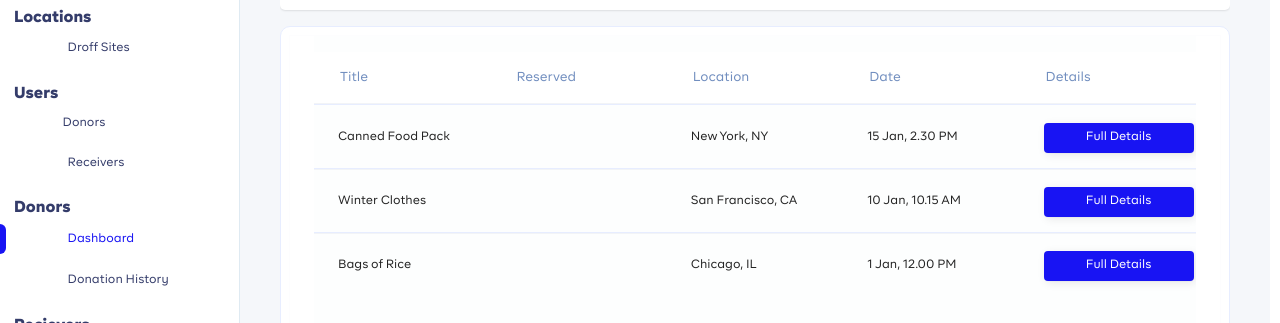
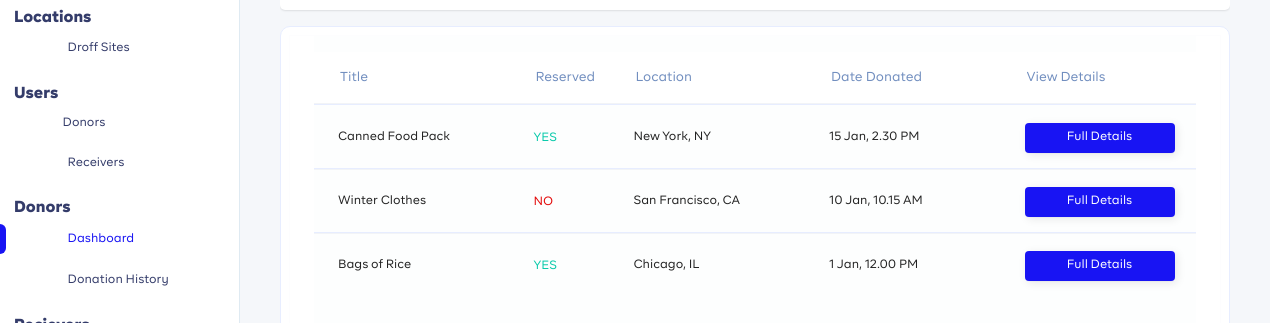
Before and after one commit to AJFX-01/sharebite, a React (Vite) app: page /donor in a window 1280 px wide. Shown: the part 255-578 px from the top of the page. Built offline with nearby package versions, Linux system fonts and the light colour scheme; some icons are missing.

Commit message:
feat: reserve donation

```diff
--- a/src/components/donor/DonationDetails.tsx
+++ b/src/components/donor/DonationDetails.tsx
@@ -3,7 +3,7 @@ import ImageUpload from 'components/base/ImageUpload';
 import Details from './DetailsComponents';
 import { dateFormatFromUTC, transformBool } from 'helpers/utils';
 
-const DonationView = ({ onClose, donation }: DonationProofUploadProps) => {
+const DonationView = ({ onClose, donation, mode }: DonationViewProps) => {
   // const handleAddHeader = () => {
   //   setHeaders([...headers, { key: '', value: '' }]);
   // };
@@ -136,7 +136,8 @@ const DonationView = ({ onClose, donation }: DonationProofUploadProps) => {
             </>
           </Grid>
         </Box>
-        {/* <Box
+        {mode === 'Reserved' && (
+          <Box
             sx={{
               mt: 3,
               mb: 0,
@@ -155,10 +156,11 @@ const DonationView = ({ onClose, donation }: DonationProofUploadProps) => {
                   width: 150,
                 }}
               >
-              Upload
+                Reserve
               </Button>
             </Stack>
-        </Box> */}
+          </Box>
+        )}
       </Box>
     </>
   );
--- a/src/components/donor/DonationHistory.tsx
+++ b/src/components/donor/DonationHistory.tsx
@@ -44,16 +44,9 @@ const DonationHistory = () => {
       hideable: false,
     },
     {
-      field: 'description',
-      headerName: 'Description',
-      flex: 1,
-      minWidth: 200,
-      hideable: false,
-    },
-    {
       field: 'is_reserved',
       headerName: 'Reserved',
-      minWidth: 20,
+      maxWidth: 100,
       hideable: false,
       renderCell: (params) => {
         const color =
@@ -71,7 +64,7 @@ const DonationHistory = () => {
     {
       field: 'is_deleivered',
       headerName: 'Delivered',
-      minWidth: 20,
+      maxWidth: 100,
       hideable: false,
       renderCell: (params) => {
         const color =
@@ -96,7 +89,7 @@ const DonationHistory = () => {
       field: 'created_at',
       headerName: 'Date',
       flex: 1,
-      minWidth: 120,
+      minWidth: 100,
       hideable: false,
       renderCell: (params) => <>{dateFormatFromUTC(params.value)}</>,
     },
@@ -104,7 +97,7 @@ const DonationHistory = () => {
       field: '',
       headerName: 'Proof',
       flex: 1,
-      minWidth: 150,
+      minWidth: 100,
       hideable: false,
       renderCell: (params) => {
         if (params.row.proof === undefined || params.row.proof === null) {
--- a/src/components/donor/DonationList.tsx
+++ b/src/components/donor/DonationList.tsx
@@ -6,7 +6,7 @@ import {
   GridRowsProp,
   GridValidRowModel,
 } from '@mui/x-data-grid';
-import { dateFormatFromUTC } from 'helpers/utils';
+import { dateFormatFromUTC, toUpperCase, transformBool } from 'helpers/utils';
 import NoData from '../../components/base/NoData';
 // import IconifyIcon from 'components/base/IconifyIcon';
 import { useState, MouseEvent, useEffect } from 'react';
@@ -91,17 +91,19 @@ const DonationListings = () => {
       field: 'is_reserved',
       headerName: 'Reserved',
       flex: 1,
-      minWidth: 50,
+      maxWidth: 100,
       hideable: false,
       renderCell: (params) => {
         const color =
-          params.row.status === 'TRUE'
+          toUpperCase(params.row.is_reserved) === 'TRUE'
             ? '#06c9a9'
-            : params.row.status === 'FALSE'
-              ? '#0047CC'
-              : '#e30707';
+            : '#e30707';
 
-        return <Typography color={color}>{params.row.status}</Typography>;
+        return (
+          <Typography color={color}>
+            {transformBool(params.row.is_reserved)}
+          </Typography>
+        );
       },
     },
     {
@@ -113,7 +115,7 @@ const DonationListings = () => {
     },
     {
       field: 'created_at',
-      headerName: 'Date',
+      headerName: 'Date Donated',
       flex: 1,
       minWidth: 100,
       hideable: false,
@@ -121,7 +123,7 @@ const DonationListings = () => {
     },
     {
       field: '',
-      headerName: 'Details',
+      headerName: 'View Details',
       flex: 1,
       minWidth: 150,
       hideable: false,
@@ -404,6 +406,7 @@ const DonationListings = () => {
         <DonationView
           onClose={() => handleClose('popover3')}
           donation={rowDetails as Donation}
+          mode=""
         />
       )}
     </Stack>
--- a/src/components/reciever/AvaliableDonations.tsx
+++ b/src/components/reciever/AvaliableDonations.tsx
@@ -1,88 +1,18 @@
-import { Card, Stack, Typography } from '@mui/material';
+import { Button, Card, Stack, Typography } from '@mui/material';
 import {
   DataGrid,
   GridColDef,
   GridPaginationModel,
   GridRowsProp,
+  GridValidRowModel,
 } from '@mui/x-data-grid';
-import { dateFormatFromUTC } from 'helpers/utils';
+import { dateFormatFromUTC, toUpperCase, transformBool } from 'helpers/utils';
 import NoData from '../../components/base/NoData';
 // import IconifyIcon from 'components/base/IconifyIcon';
 import { useState, MouseEvent, useEffect } from 'react';
 import { useBreakpoints } from 'providers/useBreakpoints';
-
-const columns: GridColDef[] = [
-  {
-    field: 'title',
-    headerName: 'Title',
-    flex: 1,
-    width: 200,
-    hideable: false,
-  },
-  {
-    field: 'donor',
-    headerName: 'Donated By',
-    flex: 1,
-    width: 200,
-    hideable: false,
-  },
-  {
-    field: 'reserved_by',
-    headerName: 'Recieved By',
-    flex: 1,
-    width: 200,
-    hideable: false,
-  },
-  {
-    field: 'is_reserved',
-    headerName: 'Reserved',
-    flex: 1,
-    minWidth: 100,
-    hideable: false,
-    renderCell: (params) => {
-      const color =
-        params.row.status === 'TRUE'
-          ? '#06c9a9'
-          : params.row.status === 'FALSE'
-            ? '#0047CC'
-            : '#e30707';
-
-      return <Typography color={color}>{params.row.status}</Typography>;
-    },
-  },
-  {
-    field: 'is_delivered',
-    headerName: 'Delivered',
-    flex: 1,
-    minWidth: 100,
-    hideable: false,
-    renderCell: (params) => {
-      const color =
-        params.row.status === 'TRUE'
-          ? '#06c9a9'
-          : params.row.status === 'FALSE'
-            ? '#0047CC'
-            : '#e30707';
-
-      return <Typography color={color}>{params.row.status}</Typography>;
-    },
-  },
-  {
-    field: 'location',
-    headerName: 'Location',
-    flex: 1,
-    minWidth: 100,
-    hideable: false,
-  },
-  {
-    field: 'created_at',
-    headerName: 'Date',
-    flex: 1,
-    minWidth: 100,
-    hideable: false,
-    renderCell: (params) => <>{dateFormatFromUTC(params.value)}</>,
-  },
-];
+import DonationView from 'components/donor/DonationDetails';
+import { donations } from 'data/dummydata';
 
 let rowHeight = 60;
 
@@ -98,16 +28,21 @@ const AvailableDonations = () => {
   const [searchTerm, setSearchTerm] = useState<string>('');
   const [selectedItem, setSelectedItem] = useState<string>('');
   const [loading, setLoading] = useState<boolean>(false);
+  const [rowDetails, setRowDetails] = useState<GridValidRowModel | null>(null);
   const title = 'No Donation is Avaliable for pickup';
   const description = 'No Donations is avaliable.';
 
-  // const handleOpen = (event: MouseEvent<HTMLElement>) => {
-  //   setOpen(event.currentTarget);
-  // };
+  const handleOpen = (
+    event: MouseEvent<HTMLElement>,
+    row: GridValidRowModel,
+  ) => {
+    setOpen(event.currentTarget);
+    setRowDetails(row);
+  };
 
-  // const handleClose = () => {
-  //   setOpen(null);
-  // };
+  const handleClose = () => {
+    setOpen(null);
+  };
 
   // const handleSelect = (value: string) => {
   //   setSelectedItem(value);
@@ -132,6 +67,92 @@ const AvailableDonations = () => {
   //   );
   // };
 
+  const columns: GridColDef[] = [
+    {
+      field: 'title',
+      headerName: 'Title',
+      flex: 1,
+      width: 200,
+      hideable: false,
+    },
+    {
+      field: 'is_reserved',
+      headerName: 'Reserved',
+      flex: 1,
+      minWidth: 100,
+      hideable: false,
+      renderCell: (params) => {
+        const color =
+          toUpperCase(params.row.is_reserved) === 'TRUE'
+            ? '#06c9a9'
+            : '#e30707';
+
+        return (
+          <Typography color={color}>
+            {transformBool(params.row.is_reserved)}
+          </Typography>
+        );
+      },
+    },
+    {
+      field: 'is_delivered',
+      headerName: 'Delivered',
+      flex: 1,
+      minWidth: 100,
+      hideable: false,
+      renderCell: (params) => {
+        const color =
+          toUpperCase(params.row.is_deleivered) === 'TRUE'
+            ? '#06c9a9'
+            : '#e30707';
+        return (
+          <Typography color={color}>
+            {transformBool(params.row.is_deleivered)}
+          </Typography>
+        );
+      },
+    },
+    {
+      field: 'location',
+      headerName: 'Location',
+      flex: 1,
+      minWidth: 100,
+      hideable: false,
+    },
+    {
+      field: 'created_at',
+      headerName: 'Date',
+      flex: 1,
+      minWidth: 100,
+      hideable: false,
+      renderCell: (params) => <>{dateFormatFromUTC(params.value)}</>,
+    },
+    {
+      field: '',
+      headerName: 'View Details',
+      flex: 1,
+      minWidth: 150,
+      hideable: false,
+      renderCell: (params) => {
+        return (
+          <>
+            <Button
+              onClick={(event) => handleOpen(event, params.row)}
+              variant="contained"
+              color="primary"
+              sx={{
+                fontSize: 12,
+                width: 150,
+              }}
+            >
+              Full Details
+            </Button>
+          </>
+        );
+      },
+    },
+  ];
+
   const [paginationModel, setPaginationModel] = useState<GridPaginationModel>({
     page: 0,
     pageSize: 10,
@@ -149,11 +170,15 @@ const AvailableDonations = () => {
     setPaginationModel(model);
   };
 
-  // const fetchListingData = async () => {};
+  const fetchListingData = () => {
+    setLoading(true);
+    setItems(donations); // Always set all items
+    setLoading(false);
+  };
 
-  // useEffect(() => {
-  //   fetchListingData();
-  // });
+  useEffect(() => {
+    fetchListingData();
+  });
 
   return (
     <Stack sx={{ overflow: 'auto', justifyContent: 'space-between' }}>
@@ -317,6 +342,13 @@ const AvailableDonations = () => {
         {/* )}
         </> */}
       </Card>
+      {open && (
+        <DonationView
+          onClose={() => handleClose()}
+          donation={rowDetails as Donation}
+          mode="Reserved"
+        />
+      )}
     </Stack>
   );
 };
--- a/src/types/index.d.ts
+++ b/src/types/index.d.ts
@@ -90,6 +90,12 @@ declare global {
     donation: Donation;
   }
 
+  interface DonationViewProps {
+    onClose: () => void;
+    donation: Donation;
+    mode: string;
+  }
+
   interface DetailsProps {
     titleRight: string;
     titleLeft: string;
```
Lines whose indentation alone changed are shown as unchanged.
